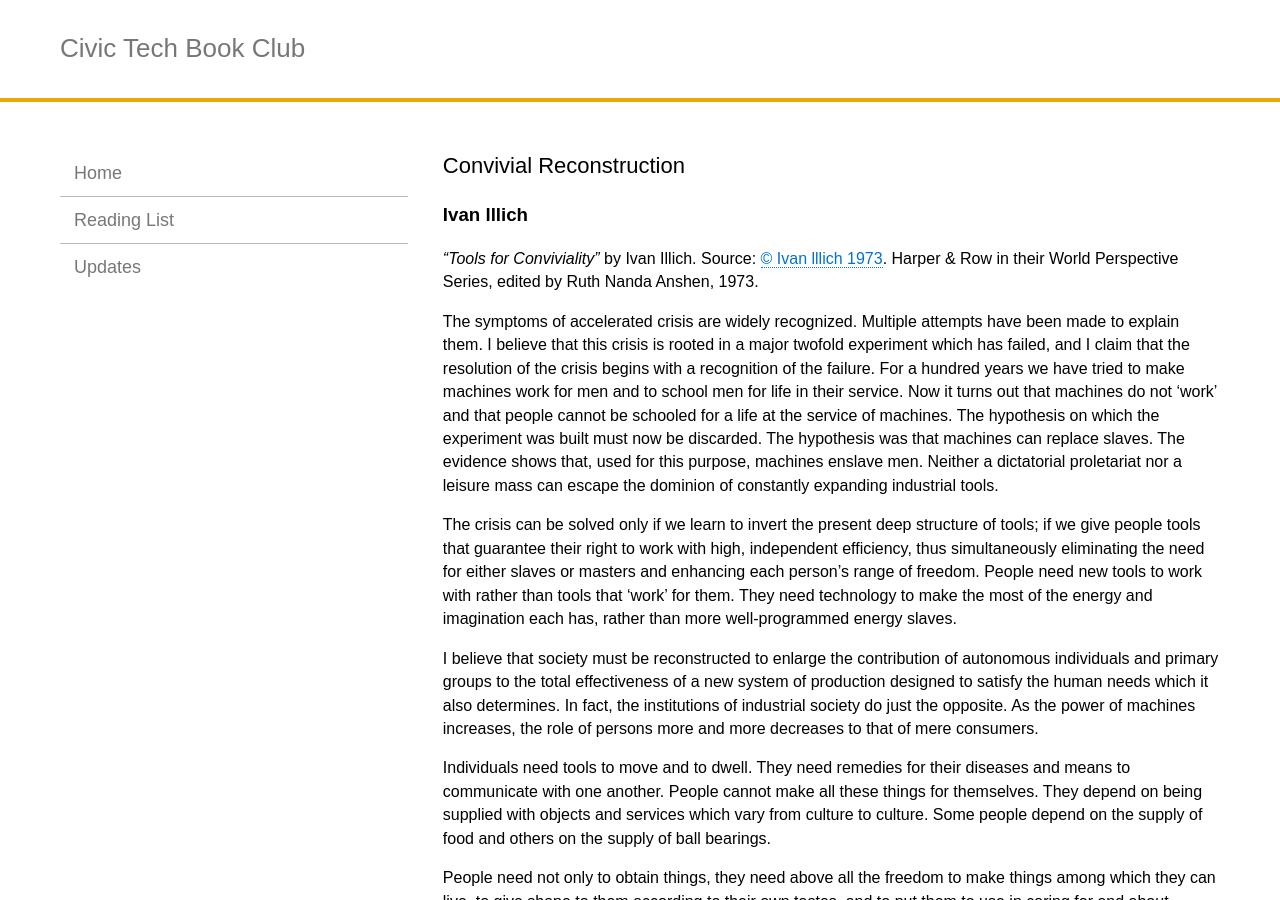
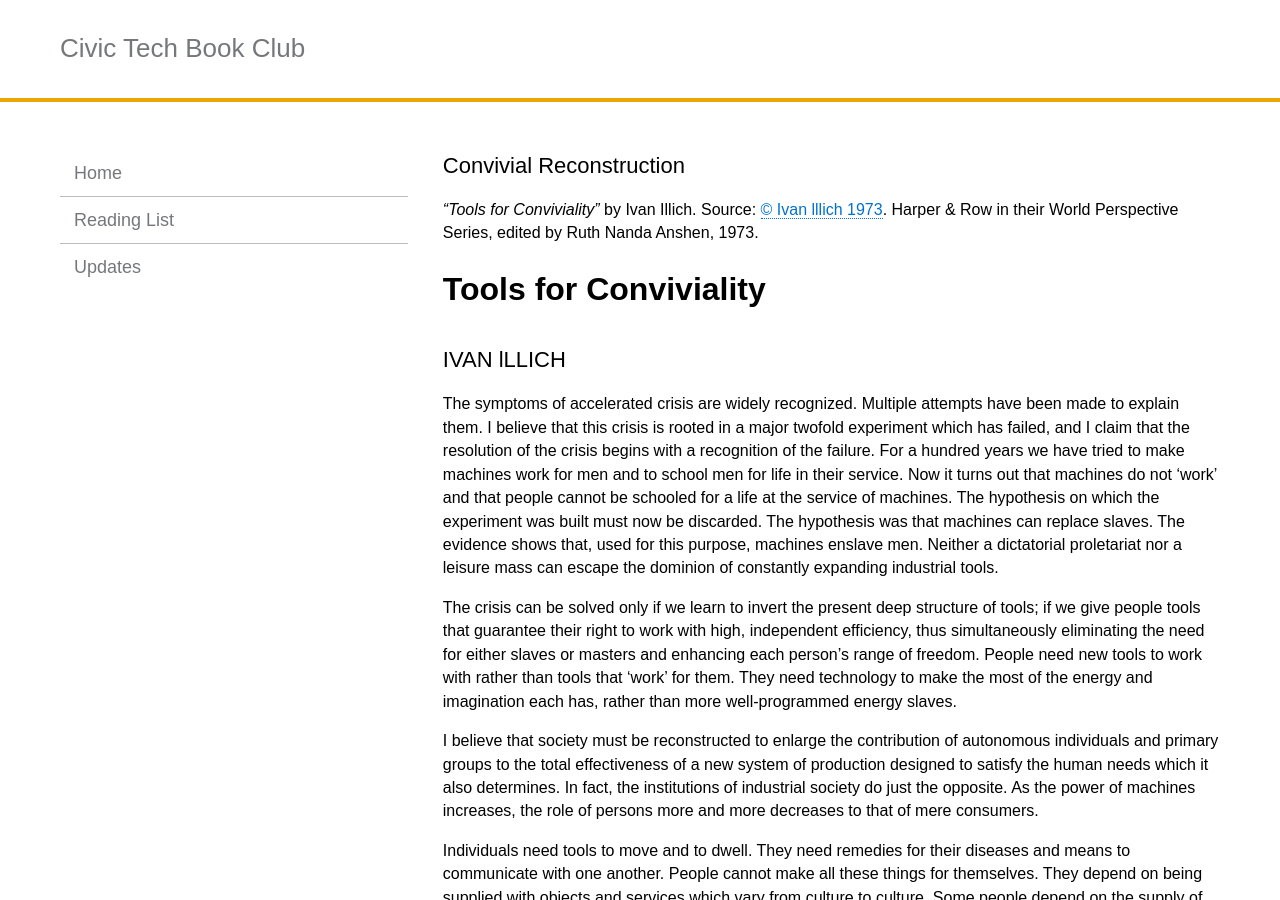
Before and after one commit to rebeccawilliams/bookclub, a Jekyll site: the page built from convivial-reconstruction.md, in a window 1280 px wide and 900 px high. Built offline with Jekyll 4.4.1, drawn with Linux system fonts in a browser that asks for light colours.

Commit message:
Update convivial-reconstruction.md

```diff
--- a/convivial-reconstruction.md
+++ b/convivial-reconstruction.md
@@ -2,10 +2,13 @@
 layout: page
 title:  "Convivial Reconstruction"
 ---
-### Ivan lllich
 
 _"Tools for Conviviality"_ by Ivan Illich. Source: [© Ivan lllich 1973](http://monoskop.org/images/7/71/Illich_Ivan_Tools_for_Conviviality.pdf). Harper & Row in their World
 Perspective Series, edited by Ruth Nanda Anshen, 1973.
+
+# Tools for Conviviality
+
+## IVAN lLLICH
 
 The symptoms of accelerated crisis are widely recognized. Multiple
 attempts have been made to explain them. I believe that this crisis is
```
